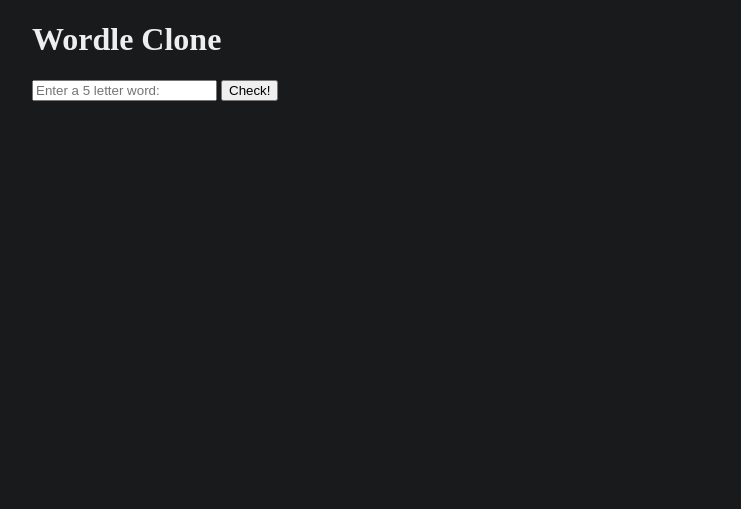
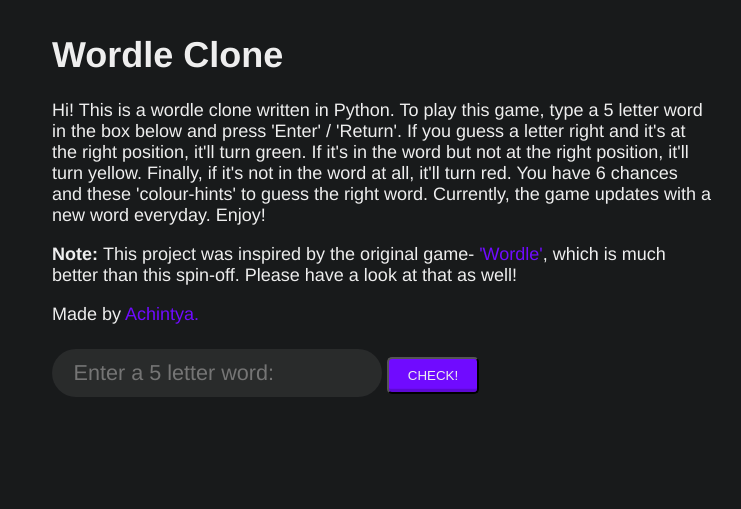
Before and after one commit to achntj/wordle, a Flask app: page / in a window 1280 px wide. Shown: the top 509 px of the page, without its empty margins (258-999 px from the left). Run offline with Flask 2, Linux system fonts and the light colour scheme.

Commit message:
move over from heroku

```diff
--- a/app.py
+++ b/app.py
@@ -9,17 +9,12 @@
 
 last_word = dict()
 
-word = random.choice(word_list)
 chances = 5
-print(word)
 
 def restart():
     global word
-    word = random.choice(word_list)
-    global chances
-    chances = 5
-    print(word)
-    open('user-words.txt', 'w').close()
+    word = "bingo"
+    # print(word)
 
 # Flask Stuff & Game Logic
 
@@ -28,43 +23,57 @@
 @app.route('/')
 def home():
     restart()
+    global chances
+    chances = 5
+    open('user-words.txt', 'w').close()
     return render_template('index.html', data=[])
 
 @app.route('/game', methods=['POST', 'GET'])
 def game():
+    restart()
     again = False
     result = {}
     last_word.clear()
     print(f'Clearing last word {last_word}')
-    user_word = request.form.get("word").lower()
+    global chances
+    if chances > 0:
+        user_word = request.form.get("word").lower()
+        if len(user_word) == 5:
+            if user_word in word_list:
+                chances -= 1
 
-    if len(user_word) == 5:
-        if user_word in word_list:
-            global chances
-            chances -= 1
-            if user_word == word:
-                result["You got that right!"] = "green"
-                again = True
+                if user_word == word:
+                    result["You got that right!"] = "green"
+                    for i in range(len(user_word)):
+                        last_word[i] = [user_word[i], "green"]
+                    again = True
+                else:
+                    for i in range(len(user_word)):
+                        if chances == 0:
+                            again = True
+                            result[f"You lost! The word was '{word}'."] = "red"
+                        if user_word[i] in word:
+                            corr_letter = user_word[i]
+                            corr_index = [i for i, ltr in enumerate(word) if ltr == corr_letter]
+                            if i in corr_index:
+                                # result.append(f"{user_word[i]} is at the correct position")
+                                last_word[i] = [user_word[i], "green"]
+                            else:
+                                # result.append(f"{user_word[i]} is not at the correct position")
+                                last_word[i] = [user_word[i], "goldenrod"]
+                        else:
+                            # result.append(f"{user_word[i]} is not in the word")
+                            last_word[i] = [user_word[i], "red"]
+
             else:
-                for i in range(len(user_word)):
-                    if user_word[i] in word:
-                        corr_letter = user_word[i]
-                        corr_index = word.find(corr_letter)
-                        if i == corr_index:
-                            # result.append(f"{user_word[i]} is at the correct position")
-                            last_word[i] = [user_word[i], "green"]
-                        else:
-                            # result.append(f"{user_word[i]} is not at the correct position")
-                            last_word[i] = [user_word[i], "goldenrod"]
-                    else:
-                        # result.append(f"{user_word[i]} is not in the word")
-                        last_word[i] = [user_word[i], "red"]
+                result["Invalid word"] = "red"
 
         else:
-            result["Invalid word"] = "red"
+            result["Only 5 letter words are allowed!"] = "red"
 
-    else:
-        result["Only 5 letter words are allowed!"] = "red"
+    # else:
+    #     again = True
+    #     result[f"You lost! The word was '{word}'."] = "red"
 
     with open('user-words.txt', 'a') as f1:
         if last_word:
@@ -77,15 +86,10 @@
         data.append(ast.literal_eval(line))
 
     print(chances)
-    if chances >= 0:
-        if data:
-            return render_template('index.html', result=result, data=data, again=again)
-        else:
-            return render_template('index.html', result=result, again=again)
+    if data:
+        return render_template('index.html', result=result, data=data, again=again)
     else:
-        again = True
-        print(result)
-        return render_template('index.html', result={f"You lost! The word was {word}.": "red"}, data=data, again=again)
+        return render_template('index.html', result=result, again=again)
 
 @app.errorhandler(404)
 def page_not_found(e):
--- a/static/style.css
+++ b/static/style.css
@@ -3,6 +3,47 @@
   margin: 0 auto;
   background-color: #181a1b;
   color: #eee;
+  font-family: "Helvetica Neue", Helvetica, -apple-system, BlinkMacSystemFont,
+    "Segoe UI", Roboto, Oxygen, Ubuntu, Cantarell, "Open Sans", "Helvetica Neue",
+    sans-serif;
+  font-size: 18px;
+}
+
+a {
+  text-decoration: none;
+  color: #700bff;
+}
+
+input {
+  border-radius: 24px;
+  outline: none;
+  border: none;
+  padding: 0.5em 1em;
+  background: #7c7c7c2b;
+  font-family: inherit;
+  font-size: 120%;
+  color: #eee;
+}
+
+button {
+  display: inline-block;
+  padding: 0.7em 1.4em;
+  margin-top: 1em;
+  border-radius: 5px;
+  box-sizing: border-box;
+  text-decoration: none;
+
+  text-transform: uppercase;
+  font-weight: 400;
+  color: var(--color-primary);
+  background-color: #700bff;
+  box-shadow: inset 0 -0.6em 0 -0.35em rgba(0, 0, 0, 0.17);
+  text-align: center;
+  position: relative;
+}
+
+.container {
+  padding: 10px 20px;
 }
 
 .box {
@@ -15,6 +56,11 @@
   }
 }
 
+@media screen and (max-width: 300px) {
+  input {
+    width: calc(85%);
+  }
+}
 .row {
   display: flex;
   font-size: 40px;
--- a/templates/index.html
+++ b/templates/index.html
@@ -1,6 +1,22 @@
 {% extends "layout.html" %} {% block content %}
 <h1>Wordle Clone</h1>
+<p>
+  Hi! This is a wordle clone written in Python. To play this game, type a 5
+  letter word in the box below and press 'Enter' / 'Return'. If you guess a
+  letter right and it's at the right position, it'll turn green. If it's in the
+  word but not at the right position, it'll turn yellow. Finally, if it's not in
+  the word at all, it'll turn red. You have 6 chances and these 'colour-hints'
+  to guess the right word. Currently, the game updates with a new word everyday.
+  Enjoy!
+</p>
+<p>
+  <b>Note: </b>This project was inspired by the original game-
+  <a href="https://www.powerlanguage.co.uk/wordle/">'Wordle'</a>, which is much
+  better than this spin-off. Please have a look at that as well!
+</p>
+<p>Made by <a href="https://achintyajha.in">Achintya.</a></p>
 <div>
+  {%if not again%}
   <form autocomplete="off" action="{{ url_for('game')}}" method="post">
     <input
       required
@@ -11,6 +27,7 @@
     />
     <button type="submit" class="button">Check!</button>
   </form>
+  {%endif%}
   <br />
   {%if result%} {%for text, color in result.items()%}
   <b style="color:{{color}}">Results: </b>{{text}} {%endfor%} {% endif %}
--- a/templates/layout.html
+++ b/templates/layout.html
@@ -11,6 +11,11 @@
       rel="stylesheet"
       href="{{ url_for('static', filename='style.css') }}"
     />
+    <title>Wordle Clone</title>
+    <link
+      rel="shortcut icon"
+      href="{{ url_for('static', filename='avatar.png') }}"
+    />
   </head>
   <body>
     <div class="container">{% block content %} {% endblock %}</div>
```
Also changed, not shown: static/avatar.png (added), 1 other file.
